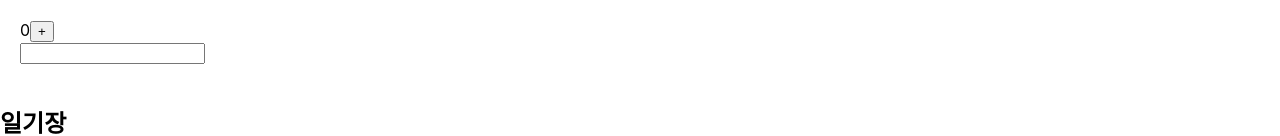
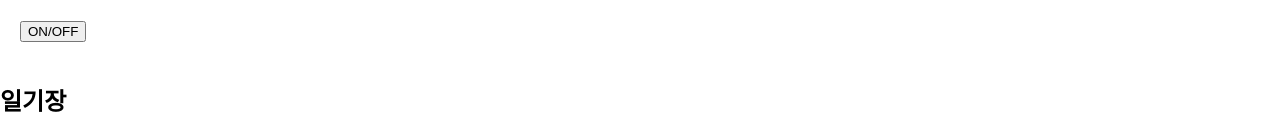
Before and after one commit to limbbbyoung/ReactStudy, a React (Create React App) app: page / in a window 1280 px wide. Shown: the top 136 px of the page. Built offline with nearby package versions, Linux system fonts and the light colour scheme.

Commit message:
React Lifecycle 제어하기 - Unmount

```diff
--- a/src/Lifecycle.js
+++ b/src/Lifecycle.js
@@ -1,50 +1,26 @@
 import React, { useEffect, useState } from "react";
 
-const Lifecycle = () => {
-  //   const [isVisible, setIsVisible] = useState(false);
-  //   const toggle = () => setIsVisible(!isVisible);
-  const [count, setCount] = useState(0);
-  const [text, setText] = useState("");
-
-  // Mount
+const UnmountTest = () => {
   useEffect(() => {
     console.log("Mount!");
+
+    return () => {
+      // Unmount 시점에 실행되게 됨.
+      console.log("Unmoutn!");
+    };
   }, []);
 
-  // Update
-  useEffect(() => {
-    console.log("Update!");
-  });
+  return <div>Unmount Testing Component</div>;
+};
 
-  // useEffect라는 React Hook을 활용하면 React에서의 Lifecycle을 제어할 수 있다.
-  // React에서의 Lifecycle이란 Mount, update, unMount
-  // useEffect의 파라미터에서 배열이 들어갈 자리에 감지하고 싶은 값만 포함시키면
-  // 해당 값에 대해서만 Update 문구를 띄워줌
-
-  // count
-  useEffect(() => {
-    console.log(`count is update : ${count}`);
-    if (count > 5) {
-      alert("count가 5를 넘었습니다. 따라서 1로 초기화합니다.");
-      setCount(1);
-    }
-  }, [count]);
-
-  // text
-  useEffect(() => {
-    console.log(`text is update : ${text}`);
-  }, [text]);
+const Lifecycle = () => {
+  const [isVisible, setIsVisible] = useState(false);
+  const toggle = () => setIsVisible(!isVisible);
 
   return (
     <div style={{ padding: 20 }}>
-      <div>
-        {count}
-        <button onClick={() => setCount(count + 1)}>+</button>
-      </div>
-      <div>
-        <input value={text} onChange={(e) => setText(e.target.value)} />
-      </div>
-      {/* <button>ON/OFF</button> */}
+      <button onClick={toggle}>ON/OFF</button>
+      {isVisible && <UnmountTest />}
     </div>
   );
 };
```
